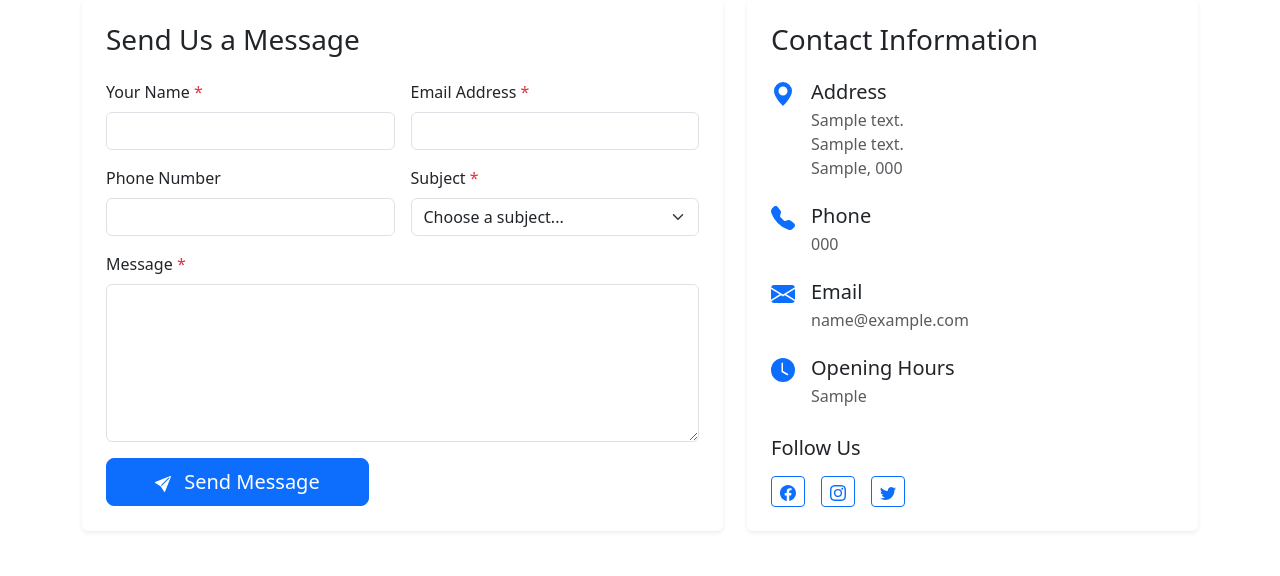
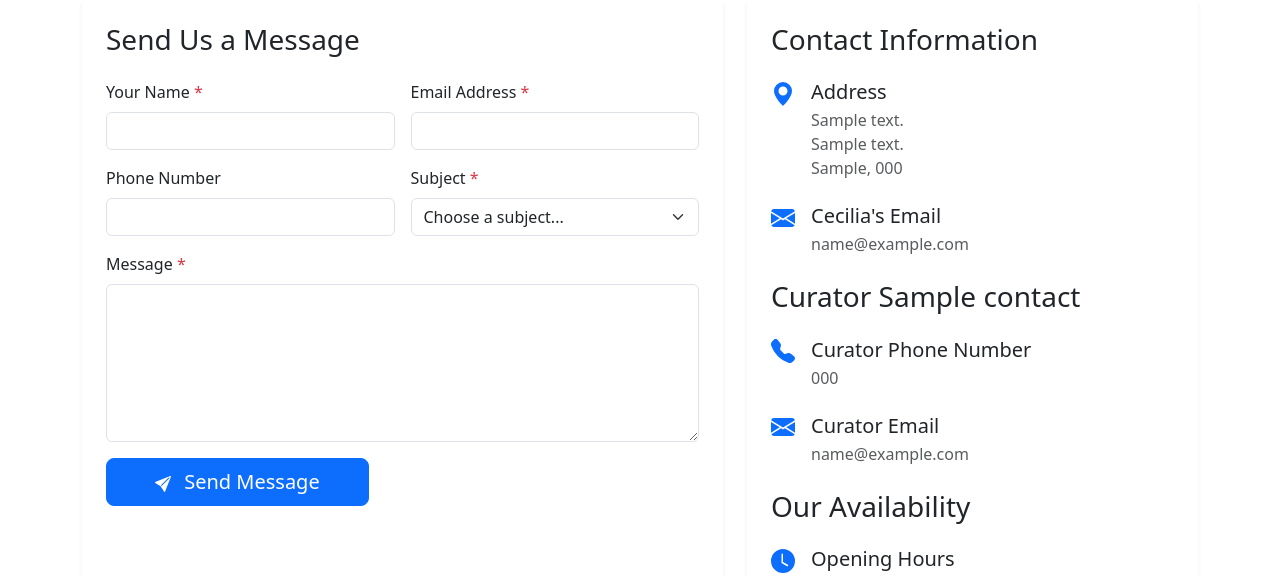
Before and after one commit to DylanAustin-TheDreamer/const-collection-full-stack-hackathon, a Django app: page /contact/ in a window 1280 px wide. Shown: the part 310-886 px from the top of the page. Run offline with Django 4.2, Linux system fonts and the light colour scheme; tables that the repository leaves empty hold one stand-in row (values such as "Sample post"); parts of the project's set-up code (start-up, migrations or seed data) failed here and were passed over.

Commit message:
expanded model for contact info. includes: curateor info. Ready now for heroku

```diff
--- a/collections_app/views.py
+++ b/collections_app/views.py
@@ -965,6 +965,8 @@ def contact(request):
             'zip_code': contact_info.zip_code,
             'phone': contact_info.phone,
             'email': contact_info.email,
+            'curator_name': contact_info.curator_name,
+            'curator_email': contact_info.curator_email,
             'opening_hours': contact_info.opening_hours,
         }
 
--- a/owner_app/forms.py
+++ b/owner_app/forms.py
@@ -30,6 +30,8 @@ class ContactForm(forms.ModelForm):
             'zip_code',
             'phone',
             'email',
+            'curator_name',
+            'curator_email',
             'opening_hours',
         )
 
--- a/owner_app/models.py
+++ b/owner_app/models.py
@@ -25,6 +25,8 @@ class Contact(models.Model):
     zip_code = models.CharField(max_length=20)
     phone = models.CharField(max_length=30)
     email = models.EmailField()
+    curator_name = models.CharField(max_length=200, blank=True)
+    curator_email = models.EmailField(blank=True)
     opening_hours = models.CharField(max_length=255, blank=True)
 
     def __str__(self):
--- a/templates/Vistor_pages/contact.html
+++ b/templates/Vistor_pages/contact.html
@@ -95,6 +95,22 @@
             </div>
           </div>
 
+          <!-- Email -->
+          <div class="mb-4">
+            <div class="d-flex align-items-start">
+              <div class="flex-shrink-0">
+                <svg xmlns="http://www.w3.org/2000/svg" width="24" height="24" fill="currentColor" class="bi bi-envelope-fill text-primary" viewBox="0 0 16 16">
+                  <path d="M.05 3.555A2 2 0 0 1 2 2h12a2 2 0 0 1 1.95 1.555L8 8.414.05 3.555ZM0 4.697v7.104l5.803-3.558L0 4.697ZM6.761 8.83l-6.57 4.027A2 2 0 0 0 2 14h12a2 2 0 0 0 1.808-1.144l-6.57-4.027L8 9.586l-1.239-.757Zm3.436-.586L16 11.801V4.697l-5.803 3.546Z"/>
+                </svg>
+              </div>
+              <div class="flex-grow-1 ms-3">
+                <h5 class="mb-1">Cecilia's Email</h5>
+                <p class="text-muted mb-0">{{ email }}</p>
+              </div>
+            </div>
+          </div>
+          <!-- Curator information -->
+           <h3 class="card-title mb-4">Curator {{ curator_name }}</h3>
           <!-- Phone -->
           <div class="mb-4">
             <div class="d-flex align-items-start">
@@ -104,7 +120,7 @@
                 </svg>
               </div>
               <div class="flex-grow-1 ms-3">
-                <h5 class="mb-1">Phone</h5>
+                <h5 class="mb-1">Curator Phone Number</h5>
                 <p class="text-muted mb-0">{{ phone }}</p>
               </div>
             </div>
@@ -119,13 +135,14 @@
                 </svg>
               </div>
               <div class="flex-grow-1 ms-3">
-                <h5 class="mb-1">Email</h5>
-                <p class="text-muted mb-0">{{ email }}</p>
+                <h5 class="mb-1">Curator Email</h5>
+                <p class="text-muted mb-0">{{ curator_email }}</p>
               </div>
             </div>
           </div>
 
           <!-- Opening Hours -->
+           <h3 class="card-title mb-4">Our Availability</h3>
           <div class="mb-4">
             <div class="d-flex align-items-start">
               <div class="flex-shrink-0">
```
Also changed, not shown: owner_app/migrations/0003_contact_curator_email_contact_curator_name.py (added).
